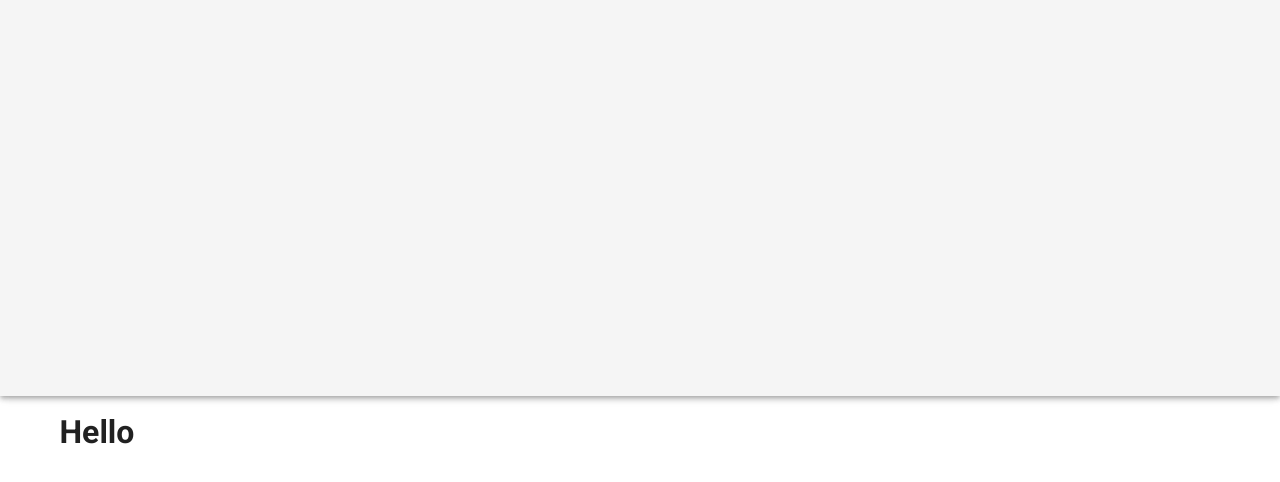
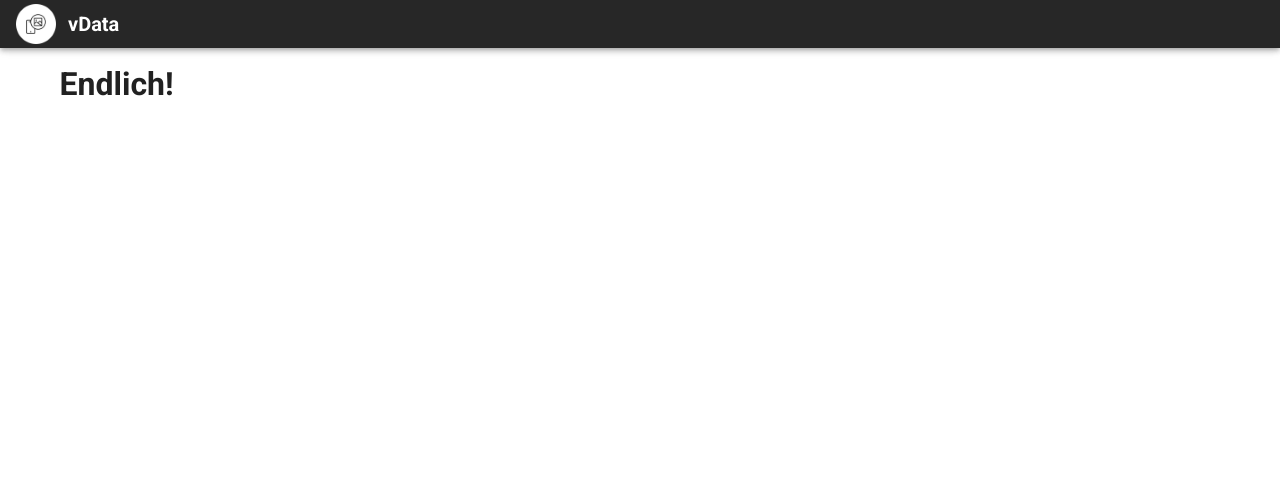
Before and after one commit to WojtasikFilip/Wojtasik-PWA-App, a Vue app: page / in a window 1280 px wide. Shown: the top 482 px of the page. Built offline with nearby package versions, Linux system fonts and the light colour scheme.

Commit message:
Appbar mit Logo

```diff
--- a/public/index.html
+++ b/public/index.html
@@ -5,7 +5,7 @@
     <meta http-equiv="X-UA-Compatible" content="IE=edge">
     <meta name="viewport" content="width=device-width,initial-scale=1.0">
     <link rel="icon" href="<%= BASE_URL %>favicon.ico">
-    <title><%= htmlWebpackPlugin.options.title %></title>
+    <title>PWA Projekt</title>
     <link rel="stylesheet" href="https://fonts.googleapis.com/css?family=Roboto:100,300,400,500,700,900">
     <link rel="stylesheet" href="https://cdn.jsdelivr.net/npm/@mdi/font@latest/css/materialdesignicons.min.css">
   </head>
--- a/src/App.vue
+++ b/src/App.vue
@@ -1,7 +1,10 @@
 <template>
   <v-app>
-    <v-app-bar>
+    <v-app-bar dense dark app>
+      <img src="../public/img/icons/android-chrome-192x192.png" width="40" class="mr-3" />
+      <v-toolbar-title class="font-weight-bold">vData</v-toolbar-title>
 
+      <v-spacer></v-spacer>
     </v-app-bar>
     <v-main>
       <router-view />
--- a/src/views/Home.vue
+++ b/src/views/Home.vue
@@ -1,5 +1,7 @@
 <template>
-  <v-container><h1>Hello</h1></v-container>
+  <v-container>
+    <h1>Endlich!</h1>
+  </v-container>
 </template>
 
 <script>
```
